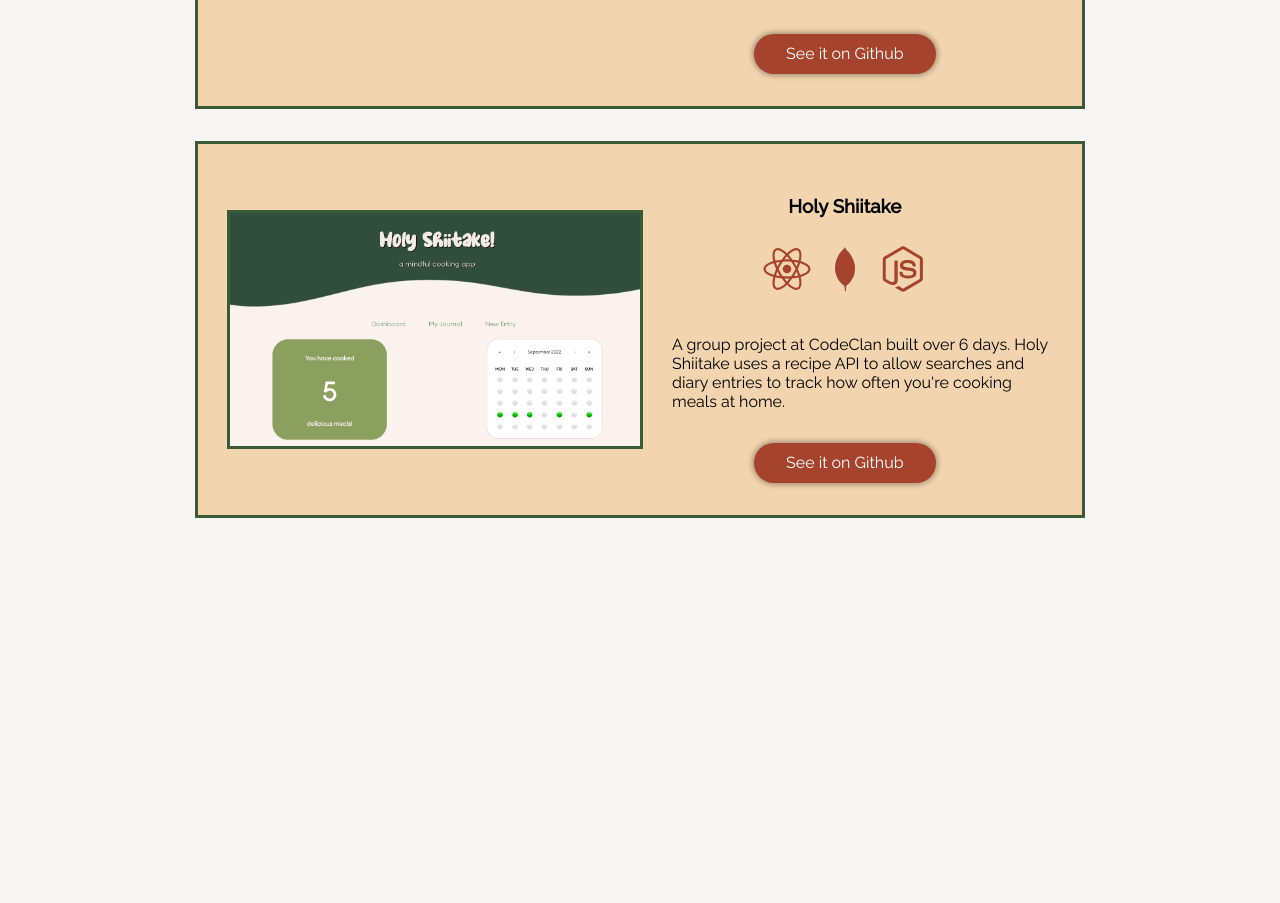
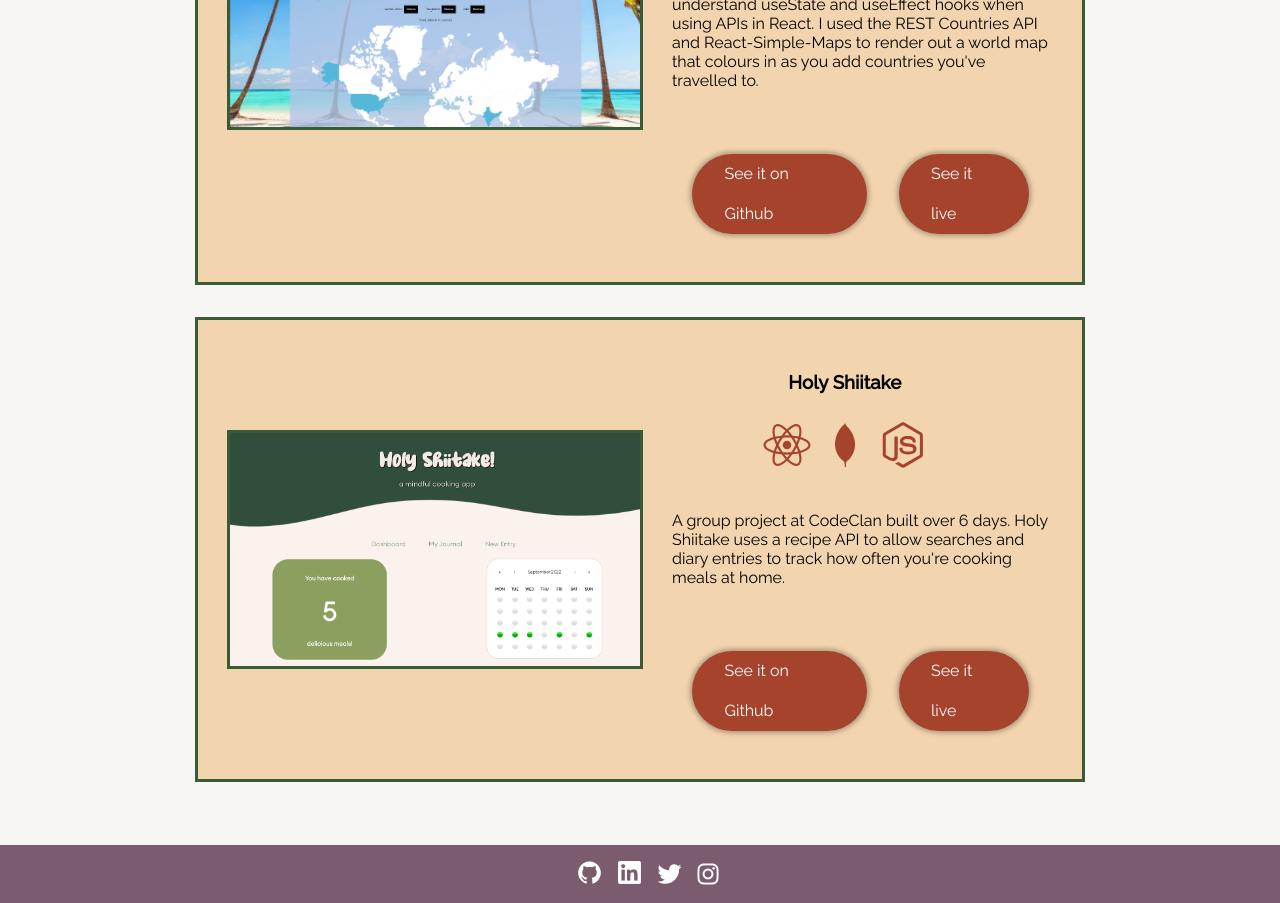
Before and after one commit to HelenLangers/new_portfolio, a React (Create React App) app: page /projects in a window 1280 px wide. Shown: the part 1060-1963 px from the top of the page. Before the commit the page ends 1626 px from the top, so only its background shows below. Built offline with nearby package versions, Linux system fonts and the light colour scheme.

Commit message:
footer added

```diff
--- a/src/App.js
+++ b/src/App.js
@@ -34,7 +34,7 @@ function App() {
         <Route path='/cycling/LEJOG' element={<LEJOGBlog/>}/>
         <Route path='/media' element={<Media/>}/>
       </Routes>
-      {/* <Footer/> */}
+      <Footer/>
     </div>
   );
 }
--- a/src/Components/Footer.js
+++ b/src/Components/Footer.js
@@ -4,8 +4,13 @@ import '../Styling/footer.css';
 function Footer() {
   return (
     <footer className='FooterBar'>
-      <a href="https://github.com/HelenLangers"><i class="devicon-github-original icon"></i></a>
-      <a href="https://www.linkedin.com/in/helen-langridge-62b32b166/"><i class="devicon-linkedin-plain icon"></i></a>
+      <div className="footer-social-media">
+        <a href="https://github.com/HelenLangers" target="_blank" rel="noopener noreferrer"><i class="devicon-github-original icon"></i></a>
+        <a href="https://www.linkedin.com/in/helen-langridge-62b32b166/" target="_blank" rel="noopener noreferrer"><i class="devicon-linkedin-plain icon"></i></a>
+        <a href="https://twitter.com/HelenCycling" target="_blank" rel="noopener noreferrer"><i class="fa-brands fa-twitter icon"></i></a>
+        <a href="https://www.instagram.com/helen.langridge/"><i class="fa-brands fa-instagram icon"></i></a>
+      </div>
+
     </footer>
   )
 }
--- a/src/Components/Homepage.js
+++ b/src/Components/Homepage.js
@@ -15,11 +15,15 @@ function Homepage() {
         <div className='buttons-flex'>
         <div className='contact-button-box'>
           <a className='contact-button-link' href="https://github.com/HelenLangers" target="_blank" rel="noopener noreferrer"><i class="devicon-github-original contact"></i>
-          <p className='skill-name'>Visit GitHub</p></a>
+          <p className='skill-name'>GitHub</p></a>
         </div>
         <div className='contact-button-box'>
           <a className='contact-button-link' href="mailto:langridge.helen@outlook.com"><i class="fa-solid fa-envelope contact"></i>
-          <p className='skill-name'>Email Me</p></a>
+          <p className='skill-name'>Email</p></a>
+        </div>
+        <div className='contact-button-box'>
+          <a className='contact-button-link' href="https://drive.google.com/file/d/1l1Os5lSfq7MkgV5bGX07tqbCvecJ8st_/view?usp=sharing" target="_blank" rel="noopener noreferrer"><i class="fa-solid fa-file contact"></i>
+          <p className='skill-name'>CV</p></a>
         </div>
         </div>
         <div className='language-boxes'>
--- a/src/Components/OneProject.js
+++ b/src/Components/OneProject.js
@@ -18,8 +18,13 @@ function OneProject({project}) {
                 </div>
             </div>
             <p className='summary'>{project.summary}</p>
+            <div className="flex">
             <div className='button-box'>
             <a className='button-link' href={project.github} target="_blank" rel="noopener noreferrer">See it on Github</a>
+            </div>
+            <div className='button-box'>
+            <a className='button-link' href={project.live} target="_blank" rel="noopener noreferrer">See it live</a>
+            </div>
             </div>
         </div>
     </div>
--- a/src/Components/Projects.js
+++ b/src/Components/Projects.js
@@ -22,6 +22,7 @@ function Projects() {
       title: "Active Gym",
       summary: "My first ever coding project completed solo over 6 days. This Python web app is for admin use at a gym to manage classes, members and instructors using RESTful routes and an SQL database.",
       github: "https://github.com/HelenLangers/CC_Gym_App_Project",
+      live: null,
       image: activegym,
       lang1: python,
       lang2: flask,
@@ -33,6 +34,7 @@ function Projects() {
       tech: "React, Javascript, HTML, CSS, React-Simple-Maps, Router",
       summary: "A homework assignment from CodeClan which I just kept running with. The starting brief was to understand useState and useEffect hooks when using APIs in React. I used the REST Countries API and React-Simple-Maps to render out a world map that colours in as you add countries you've travelled to.",
       github: "https://github.com/HelenLangers/CC_Visited_Countries_App",
+      live: "https://cc-week7-weekendhw-countriesapp.vercel.app/",
       image: worldtravel,
       lang1: javascript,
       lang2: react,
@@ -44,6 +46,7 @@ function Projects() {
       tech: "React, Javascript, MongoDB, Express, NodeJS, Edamam API, HTML, CSS",
       summary: "A group project at CodeClan built over 6 days. Holy Shiitake uses a recipe API to allow searches and diary entries to track how often you're cooking meals at home.",
       github: "https://github.com/HelenLangers/Holy_Shiitake_habit_tracker_project",
+      live: null,
       image: holyshiitake,
       lang1: react,
       lang2: mongodb,
--- a/src/Styling/footer.css
+++ b/src/Styling/footer.css
@@ -1,22 +1,26 @@
-.FooterBar{
-    padding: 12px;
+.FooterBar {
+    padding: 1rem;
     margin-top: 15px;
-    width: 100%;
-    height: 1.5rem;
     background-color: #7B5C6E;
-    position: absolute;
     bottom: 0;
+    left: 0;
     display: flex;
     justify-content: center;
     align-items: center;
 }
 
 .icon {
-    font-size: 2rem;
-    margin: 5px;
+    font-size: 1.5rem;
     color: #fff;
+    margin-left: 1rem;
 }
 
 a {
     text-decoration: none;
 }
+
+.footer-social-media {
+    display: flex;
+    justify-content: center;
+    align-items: center;
+}
--- a/src/Styling/main.css
+++ b/src/Styling/main.css
@@ -50,6 +50,10 @@
 }
 
 .contact-button-box:nth-of-type(2){
+    margin-left: 2rem;
+}
+
+.contact-button-box:nth-of-type(3){
     margin-left: 2rem;
 }
 
--- a/src/Styling/projects.css
+++ b/src/Styling/projects.css
@@ -76,6 +76,14 @@
 
 }
 
+.flex {
+    display: flex;
+    width: 90%;
+    justify-content: center;
+    align-items: center;
+    padding: 1rem 0 0 2rem;
+}
+
 .button-box {
     display: flex;
     align-items: center;
@@ -85,6 +93,7 @@
     line-height: 2.5rem;
     border-radius: 48px;
     width: fit-content;
+    margin: 1rem;
     padding: 0 1rem;
     border: rgb(75, 74, 74);
     box-shadow: 0 0 5px 2px rgba(0, 0, 0, .3);
```
